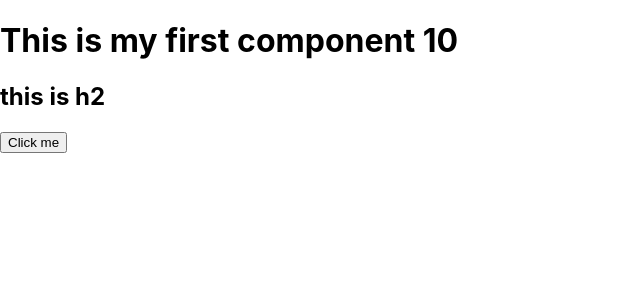
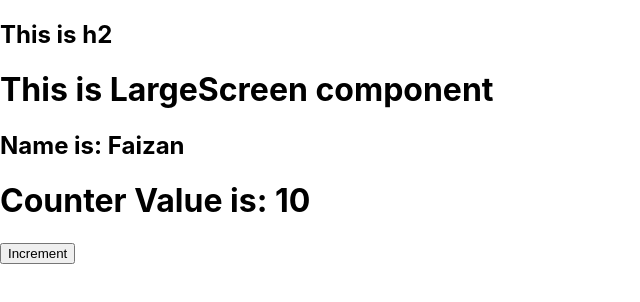
Before and after one commit to theirfanirfi/webprogramming_section_b, a React (Create React App) app in the folder webcyb/: page / in a window 1280 px wide. Shown: the top 302 px of the page, without its empty margins (0-640 px from the left). Built offline with nearby package versions, Linux system fonts and the light colour scheme.

Commit message:
useEffect, dependency array, conditional rendering, props

```diff
--- a/webcyb/src/App.js
+++ b/webcyb/src/App.js
@@ -1,20 +1,36 @@
-import {useState} from 'react';
+import {useState, useEffect} from 'react'
+import MobileComponent from './components/MobileComponent'
+import LargeScreenComponent from './components/LargeScreenComponent'
 
 function App(){
   const [counter, setCounter] = useState(10)
+  const [control, setControl] = useState(false)
+  const [mobile, setMobile] = useState(false)
 
-  const clickHandler = () => {
-    setCounter(counter+20)
-    // alert('the button is clicked '+counter)
+  const incrementCounterHandler = () => {
+    setCounter(counter+10)
+    setMobile(!mobile);
+  }
 
+  useEffect(()=>{
+  },[])
+
+  const getView = () => {
+    if(mobile){
+      return <MobileComponent/>
+    }
+    return <LargeScreenComponent counterValue={counter}
+    name="Faizan"
+    />
   }
+
 
   return (
     <>
-    <h1>This is my first component {counter}</h1>
-    <h2>this is h2</h2>
-    <button onClick={clickHandler}>Click me</button>
-    </>
+  <h2>This is h2</h2>
+  {getView()}
+  <button onClick={incrementCounterHandler}>Increment</button>
+  </>
   )
 }
 
--- /dev/null
+++ b/webcyb/src/components/LargeScreenComponent.js
@@ -0,0 +1,13 @@
+const LargeScreenComponent = (props) => {
+    let {counterValue, name} = props
+    return (
+        <>
+        <h1>This is LargeScreen component</h1>
+        <h2>Name is: {name}</h2>
+        <h1>Counter Value is: {counterValue}</h1>
+        </>
+
+    )
+}
+
+export default LargeScreenComponent;
--- /dev/null
+++ b/webcyb/src/components/MobileComponent.js
@@ -0,0 +1,7 @@
+const MobileComponent = () => {
+    return (
+        <h1>This is mobile component</h1>
+    )
+}
+
+export default MobileComponent;
```
